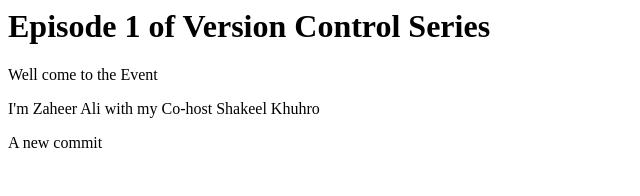
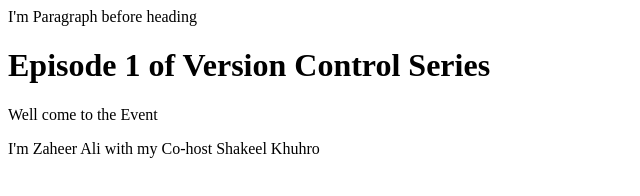
Before and after one commit to Shakeelkhuhro/ep1, a plain HTML site: page ep1_repo.html in a window 1280 px wide. Shown: the whole page, without its empty margins (0-640 px from the left). Drawn offline with Linux system fonts and the light colour scheme.

Commit message:
delet commit
hhj

```diff
--- a/ep1_repo.html
+++ b/ep1_repo.html
@@ -3,10 +3,9 @@
     <title>Ep1</title>
   </head>
   <body>
-
+    <p>I'm Paragraph before heading</p>
 <h1>Episode 1 of Version Control Series</h1>
 <p>Well come to the Event</p>
 <p>I'm Zaheer Ali with my Co-host Shakeel Khuhro</p>
-    <p>A new commit</p>
   </body>
 </html>
```
